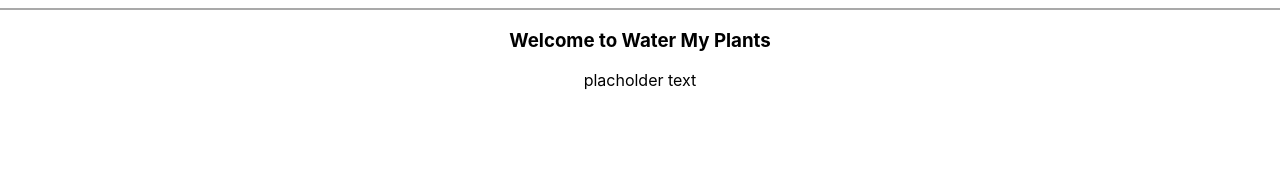
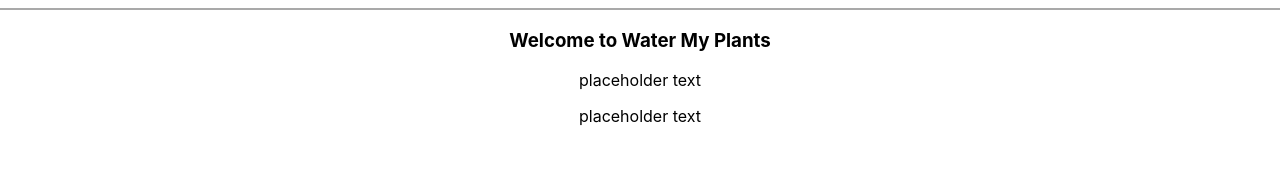
Before and after one commit to water-our-plants/build-water-plants-FE, a React (Create React App) app in the folder water-plants/: page / in a window 1280 px wide. Shown: the part 126-300 px from the top of the page. Built offline with nearby package versions, Linux system fonts and the light colour scheme.

Commit message:
test commt

```diff
--- a/water-plants/src/components/Welcome.js
+++ b/water-plants/src/components/Welcome.js
@@ -4,7 +4,8 @@ const Welcome = props => {
   return (
     <div>
       <h3>Welcome to Water My Plants</h3>
-      <p>placholder text</p>
+      <p>placeholder text</p>
+      <p>placeholder text</p>
     </div>
   );
 };
```
